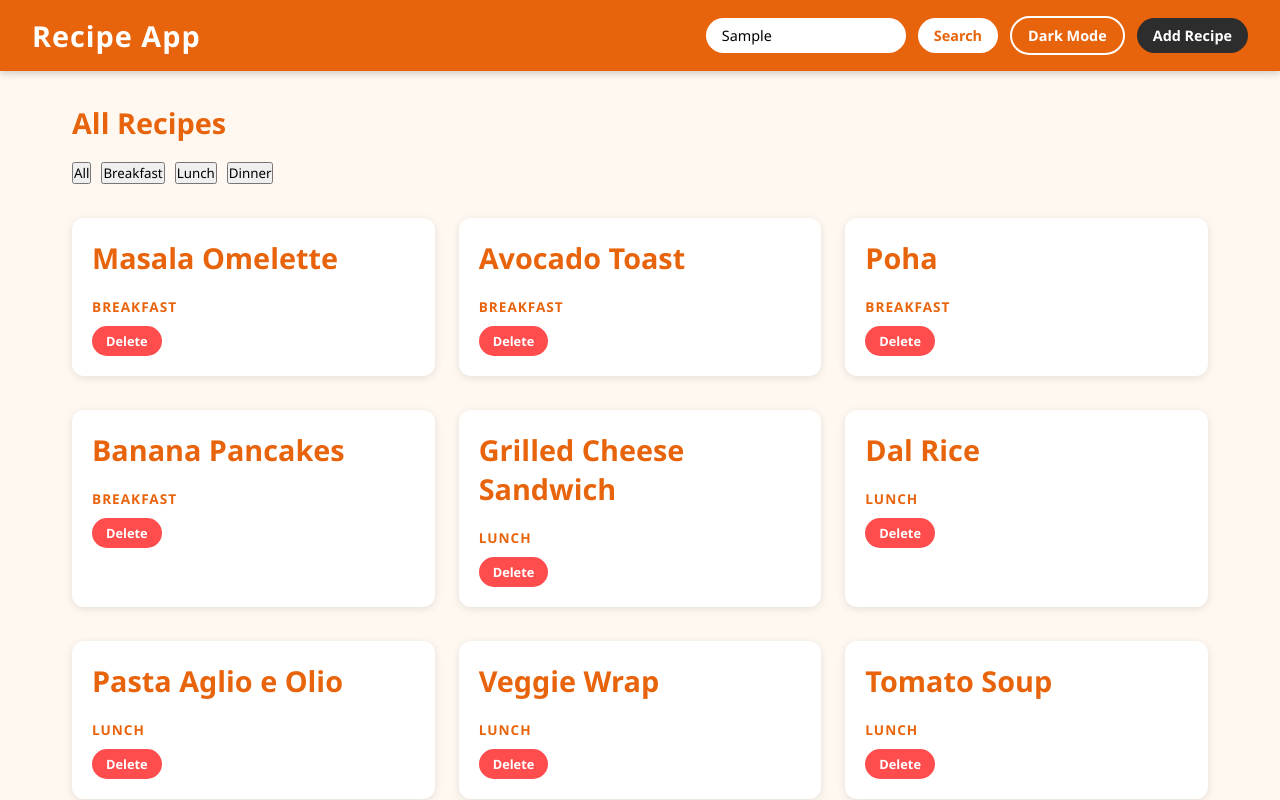
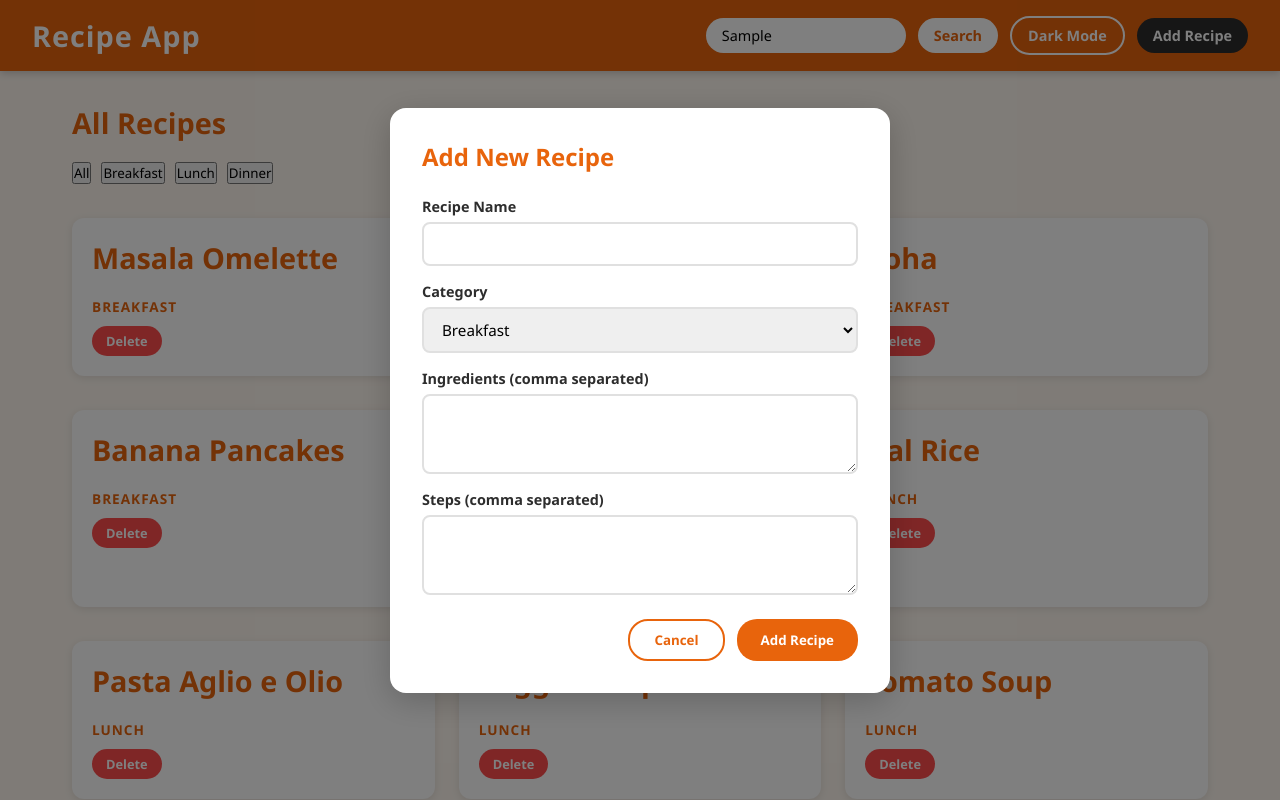
Before and after one commit to karixhma12/react_RecipeApp2, a React (Vite) app in the folder recipeapp/: page / in a window 1280 px wide. Both pictures are taken after typing "Sample" into the empty fields and a click on the button "Add Recipe". Shown: the top 800 px of the page. Built offline with nearby package versions, Linux system fonts and the light colour scheme.

Commit message:
style AddRecipeForm modal

```diff
--- /dev/null
+++ b/recipeapp/src/components/AddRecipeForm.css
@@ -0,0 +1,92 @@
+.modal-overlay {
+  position: fixed;
+  top: 0;
+  left: 0;
+  width: 100%;
+  height: 100%;
+  background-color: rgba(0,0,0,0.5);
+  display: flex;
+  align-items: center;
+  justify-content: center;
+  z-index: 1000;
+}
+
+.modal-content {
+  background-color: #FFFFFF;
+  border-radius: 16px;
+  padding: 32px;
+  width: 500px;
+  max-width: 90%;
+  box-shadow: 0 8px 32px rgba(0,0,0,0.2);
+}
+
+.dark .modal-content {
+  background-color: #2D2D2D;
+}
+
+.modal-content h2 {
+  color: #E8640C;
+  margin-bottom: 24px;
+  font-size: 1.5rem;
+}
+
+.form-group {
+  display: flex;
+  flex-direction: column;
+  margin-bottom: 16px;
+}
+
+.form-group label {
+  font-weight: 600;
+  margin-bottom: 6px;
+  font-size: 0.9rem;
+}
+
+.form-group input,
+.form-group select,
+.form-group textarea {
+  padding: 10px 14px;
+  border-radius: 8px;
+  border: 2px solid #e0e0e0;
+  font-size: 0.95rem;
+  outline: none;
+  transition: border 0.2s;
+}
+
+.form-group input:focus,
+.form-group select:focus,
+.form-group textarea:focus {
+  border-color: #E8640C;
+}
+
+.form-group textarea {
+  resize: vertical;
+  min-height: 80px;
+}
+
+.modal-buttons {
+  display: flex;
+  justify-content: flex-end;
+  gap: 12px;
+  margin-top: 24px;
+}
+
+.cancel-btn {
+  padding: 10px 24px;
+  border-radius: 20px;
+  border: 2px solid #E8640C;
+  background-color: transparent;
+  color: #E8640C;
+  font-weight: 600;
+  cursor: pointer;
+}
+
+.submit-btn {
+  padding: 10px 24px;
+  border-radius: 20px;
+  border: none;
+  background-color: #E8640C;
+  color: white;
+  font-weight: 600;
+  cursor: pointer;
+}
--- a/recipeapp/src/components/AddRecipeForm.jsx
+++ b/recipeapp/src/components/AddRecipeForm.jsx
@@ -1,36 +1,51 @@
-import {useState} from "react";
+import { useState } from 'react'
+import './AddRecipeForm.css'
 
+function AddRecipeForm({addRecipe, setShowModal}){
+  const [title, setTitle] = useState('')
+  const [category, setCategory] = useState('Breakfast')
+  const [ingredients, setIngredients] = useState('')
+  const [steps, setSteps] = useState('')
 
+  const recipe = {
+    id: Date.now(),
+    title,
+    category,
+    ingredients: ingredients.split(','),
+    steps: steps.split(',')
+  }
 
-function AddRecipeForm({addRecipe,setShowModal}){
-    const [title,setTitle] = useState('');
-    const [category,setCategory] = useState("Breakfast");
-    const [ingredients,setIngredients] = useState('');
-    const [steps,setSteps] = useState('');
-
-    const recipe = {
-            id : Date.now(),
-            title : title,
-            category : category,
-            ingredients : ingredients.split(','),
-            steps : steps.split(',')
-        }
-
-    return (
-        <div>
-            Name of Recipe : <input type="text" value={title} onChange={e=>{setTitle(e.target.value)}}></input>
-            Category : <select value={category} onChange={e=>{setCategory(e.target.value)}}>
-                            <option> Breakfast </option>
-                            <option> Lunch </option>
-                            <option> Dinner </option>
-                       </select>
-            Ingredients : <textarea value={ingredients} onChange={e=>{setIngredients(e.target.value)}}></textarea>
-            Steps : <textarea value={steps} onChange={e=>{setSteps(e.target.value)}}></textarea>
-
-            <button onClick={()=>setShowModal(false)}> Cancel </button>
-            <button onClick={()=>{addRecipe(recipe);setShowModal(false)}}> Submit </button>
+  return(
+    <div className="modal-overlay">
+      <div className="modal-content">
+        <h2>Add New Recipe</h2>
+        <div className="form-group">
+          <label>Recipe Name</label>
+          <input type="text" value={title} onChange={e => setTitle(e.target.value)}/>
         </div>
-    )
+        <div className="form-group">
+          <label>Category</label>
+          <select value={category} onChange={e => setCategory(e.target.value)}>
+            <option>Breakfast</option>
+            <option>Lunch</option>
+            <option>Dinner</option>
+          </select>
+        </div>
+        <div className="form-group">
+          <label>Ingredients (comma separated)</label>
+          <textarea value={ingredients} onChange={e => setIngredients(e.target.value)}/>
+        </div>
+        <div className="form-group">
+          <label>Steps (comma separated)</label>
+          <textarea value={steps} onChange={e => setSteps(e.target.value)}/>
+        </div>
+        <div className="modal-buttons">
+          <button className="cancel-btn" onClick={() => setShowModal(false)}>Cancel</button>
+          <button className="submit-btn" onClick={() => {addRecipe(recipe); setShowModal(false)}}>Add Recipe</button>
+        </div>
+      </div>
+    </div>
+  )
 }
 
 export default AddRecipeForm;
```
